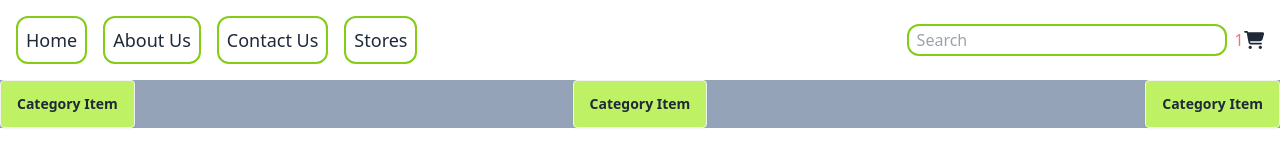
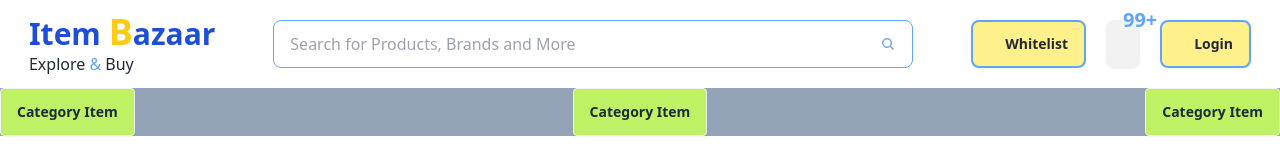
Before and after one commit to Reaz2020/nys-web-client-side, a React (Vite) app: page / in a window 1280 px wide. Shown: the top 160 px of the page. Built offline with nearby package versions, Linux system fonts and the light colour scheme; no server answers.

Commit message:
adding the navbar

```diff
--- a/src/components/Navbar.jsx
+++ b/src/components/Navbar.jsx
@@ -3,10 +3,50 @@ import { Link } from 'react-router-dom';
 import { FontAwesomeIcon } from '@fortawesome/react-fontawesome';
 import { faCartShopping } from '@fortawesome/free-solid-svg-icons';
 
-const Navbar = ({handleCart}) => {
+const Navbar = () => {
     return (
         <section>
-            <nav className="navbar shadow-md p-4 flex justify-between">
+            <div className='container mx-auto flex flex-row justify-around items-center mt-3 mb-3'>
+                <div>
+                    <h1 className='text-3xl text-blue-700 arima font-bold '>Item <span className='text-4xl text-yellow-400'>B</span>azaar</h1>
+                    <p>Explore <span className='text-blue-400'>&</span> Buy</p>
+                </div>
+                {/* adding the search part */}
+                <div className='w-[50%]'>
+                    <label class="input input-bordered flex items-center gap-2 border-blue-400">
+                        <input type="text" className="flex-1 roboto " placeholder="Search for Products, Brands and More" />
+                        <svg
+                            xmlns="http://www.w3.org/2000/svg"
+                            viewBox="0 0 16 16"
+                            fill="currentColor"
+                            class="h-4 w-4 opacity-70 text-blue-500">
+                            <path
+                                fill-rule="evenodd"
+                                d="M9.965 11.026a5 5 0 1 1 1.06-1.06l2.755 2.754a.75.75 0 1 1-1.06 1.06l-2.755-2.754ZM10.5 7a3.5 3.5 0 1 1-7 0 3.5 3.5 0 0 1 7 0Z"
+                                clip-rule="evenodd" />
+                        </svg>
+                    </label>
+                </div>
+                {/* adding the favourite button, login, cart button */}
+                <div className='flex flex-row gap-5 items-center '>
+                    <p className='flex flex-row gap-4 items-center btn border-2 border-blue-400 bg-yellow-200 '><i class="fa-solid fa-heart"></i>Whitelist</p>
+                    <div class="indicator">
+                        <span class="indicator-item badge badge-neutral text-[10px] text-blue-400 bg-transparent border-none font-bold text-xl">99+</span>
+                        <button class="btn"><i class="fa-solid fa-cart-shopping"></i></button>
+                    </div>
+                    <p className='flex flex-row items-center gap-4 cursor-pointer font-bold btn  border-2 border-blue-400 bg-yellow-200 '><i class="fa-solid fa-user "></i>Login</p>
+                </div>
+            </div>
+
+
+
+        </section>
+    );
+};
+
+export default Navbar;
+
+{/* <nav className="navbar shadow-md p-4 flex justify-between">
     <div className='text-center flex gap-4'>
         <Link to="/" className="text-lg border-2 p-2 rounded-xl hover:bg-lime-200 bg-white border-lime-500">Home</Link>
         <Link to="/About" className="text-lg border-2 p-2 rounded-xl hover:bg-lime-200 bg-white border-lime-500">About Us</Link>
@@ -16,15 +56,10 @@ const Navbar = ({handleCart}) => {
     <div className='flex gap-2'>
         <input type="text" placeholder='Search' className='rounded-xl w-80 h-8 p-2 border-2 border-lime-500' />
         <div>
-                        <Link to="" className="flex items-center" onClick={handleCart}>
+            <Link to="" className="flex items-center" onClick={alert}>
                 <p className='text-red-400'>1</p>
                 <FontAwesomeIcon icon={faCartShopping} className="text-lg" />
             </Link>
         </div>
     </div>
-            </nav>
-        </section>
-    );
-};
-
-export default Navbar;
+</nav> */}
```
Lines whose indentation alone changed are shown as unchanged.
